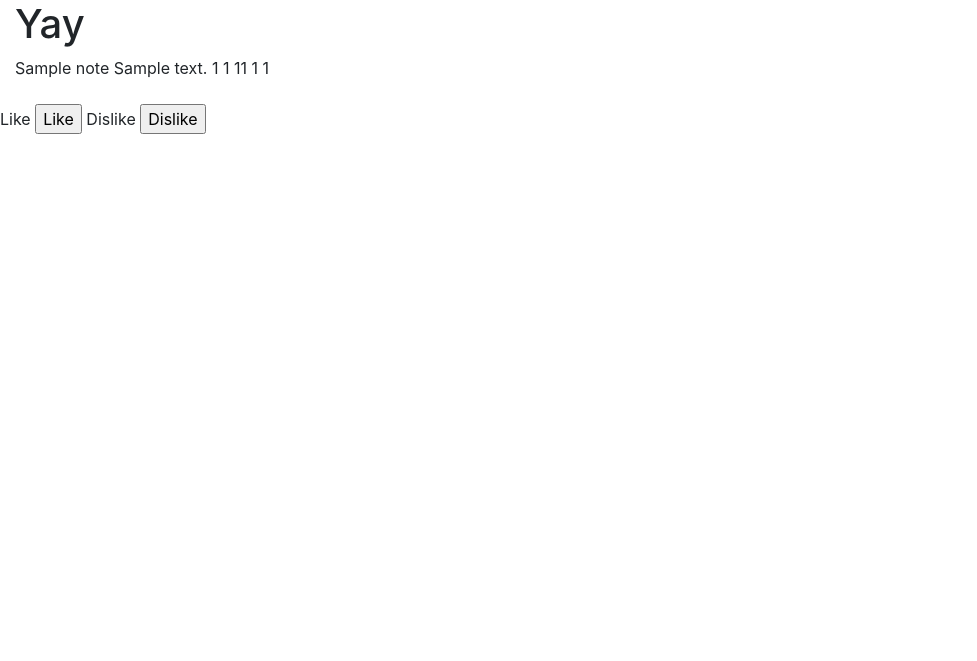
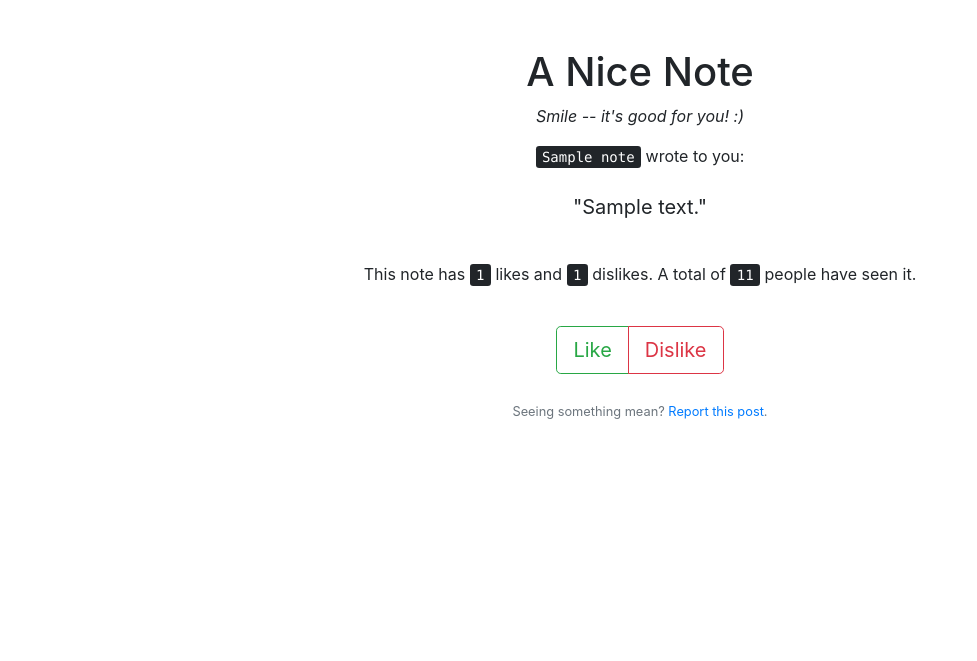
Before and after one commit to jiroger/Little-Free-Kindness, a Flask app: page /smile in a window 1280 px wide. Shown: the part 56-717 px from the top of the page, without its empty margins (0-977 px from the left). Run offline with Flask 2, Linux system fonts and the light colour scheme; tables that the repository leaves empty hold one stand-in row (values such as "Sample post"); some libraries are stand-ins or nearby versions.

Commit message:
UI for smile page; need to implement report page

```diff
--- a/app.py
+++ b/app.py
@@ -64,6 +64,10 @@ def smile():
 def rankings():
     return render_template("rankings.html", notes=Note.getTopRanks("likes"))
 
+@app.route('/report', methods=['GET', 'POST'])
+def report():
+    return;
+
 def toJSON(obj):
     return jsonify(message = obj.message,
                     name = obj.name,
--- a/templates/index.html
+++ b/templates/index.html
@@ -37,7 +37,7 @@
           <br>
           {{ form.recaptcha }}
           <br>
-          {{ form.submit(class="btn btn-primary")}}
+          {{ form.submit(class="btn btn-outline-primary btn-lg")}}
         </div>
       </form>
       <br><br><br>
--- a/templates/smile.html
+++ b/templates/smile.html
@@ -4,27 +4,44 @@
 {% block content %}
 {{ super() }}
 <div class="container-fluid">
-  <h1>Yay</h1>
-  <form>
-    {{ notez.name }}
-    {{ notez.message }}
-    {{ notez.id}}
-    {{ notez.lookupId}}
-    {{ notez.numViews}}
-    {{notez.numLikes}}
-    {{notez.numDislikes}}
-  </form>
-  <br>
+  <div class="row">
+    <div class="col-lg-2">
+    </div>
+    <div class="col-lg-8" align="center">
+      <br><br>
+      <h1>A Nice Note</h1>
+      <p>
+        <i> Smile -- it's good for you! :)</i>
+      </p>
+
+      <kbd>{{ notez.name }}</kbd> wrote to you:
+      <br><br>
+      <blockquote class="blockquote">
+        "{{ notez.message }}"
+      </blockquote>
+      <br>
+      <p>
+        This note has <kbd>{{ notez.numLikes}}</kbd> likes and <kbd>{{ notez.numDislikes }}</kbd> dislikes.
+        A total of <kbd>{{ notez.numViews }}</kbd> people have seen it.
+      </p>
+      <br>
+      <form method="POST" action=" {{url_for('smile')}} ">
+        <div class="btn-group" role="group" aria-label="Like or dislike">
+        {{ form.like(class="btn btn-outline-success btn-lg")}}
+
+        {{ form.dislike(class="btn btn-outline-danger btn-lg")}}
+        </div>
+        {{ form.csrf_token}}
+        <br><br>
+        <small id="emailHelp" class="form-text text-muted">Seeing something mean? <a href="{{ url_for('report') }}"> Report this post</a>.</small>
+
+      </form>
+    </div>
+    <div class="col-lg-2">
+    </div>
+
+  </div>
 </div>
-<form method="POST" action=" {{url_for('smile')}} ">
-  {{ form.like.label }}
-  {{ form.like }}
-
-  {{form.dislike.label}}
-  {{form.dislike}}
-
-  {{form.csrf_token}}
-</form>
 {% endblock %}
 {% block scripts %} {{ super() }}
 {% endblock %}
--- a/templates/view.html
+++ b/templates/view.html
@@ -27,7 +27,7 @@
         {% endfor %}
         {{ form.recaptcha }}
         <br>
-        {{ form.submit(class="btn btn-primary")}}
+        {{ form.submit(class="btn btn-outline-primary btn-lg")}}
 
         {{ form.csrf_token }}
       </form>
```
